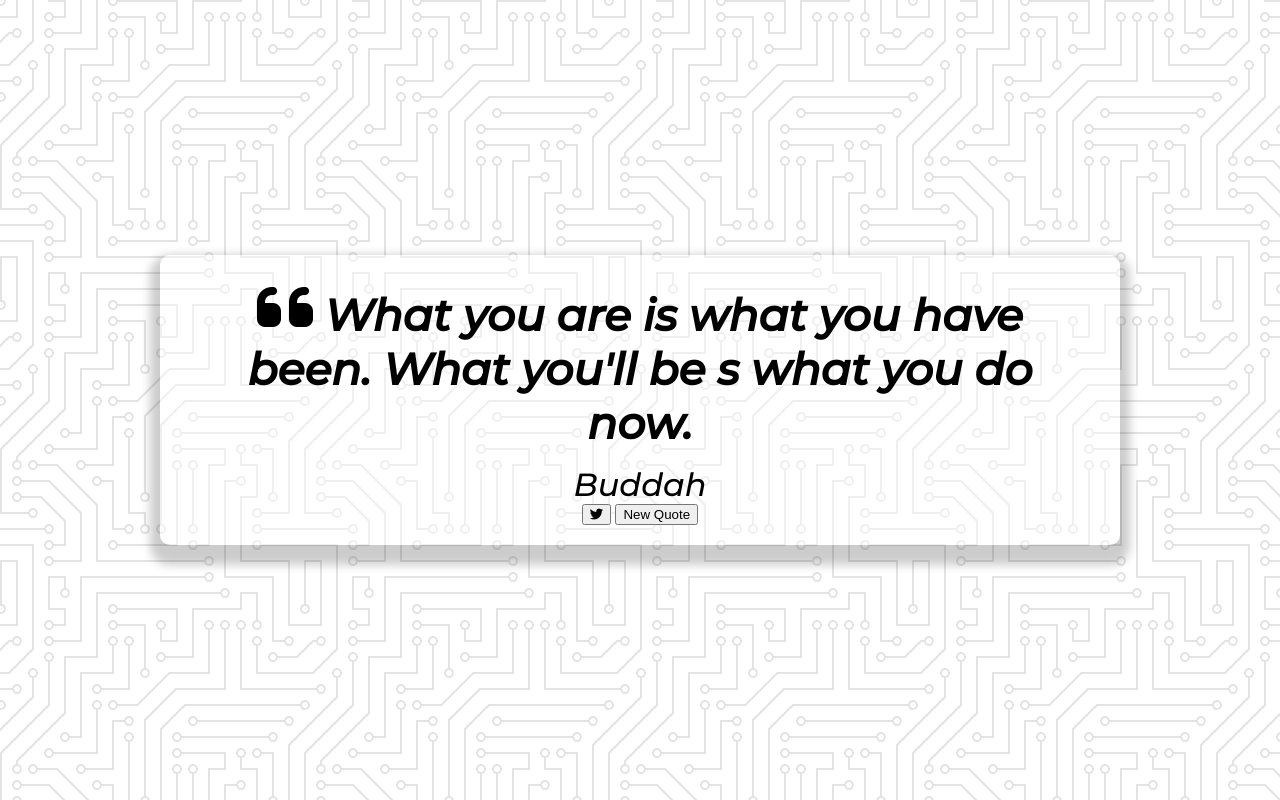
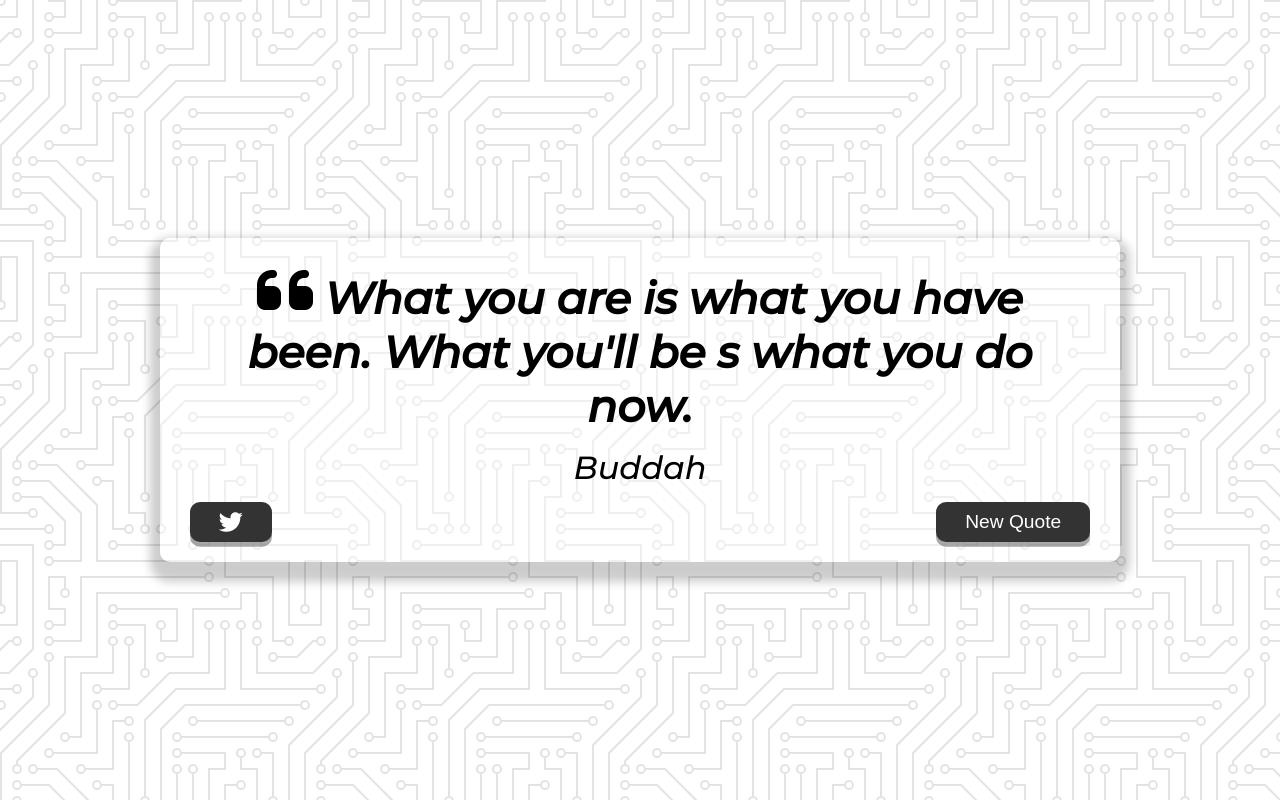
Before and after one commit to Damianpad/quote-generator, a plain HTML site: page index.html in a window 1280 px wide. Drawn offline with Linux system fonts and the light colour scheme.

Commit message:
added button style and transform

```diff
--- a/style.css
+++ b/style.css
@@ -46,7 +46,43 @@ body {
     font-style: italic;
 }
 
-/*  Media Query: Tablet or SMaller */
+.button-container {
+    margin-top: 15px;
+    display: flex;
+    justify-content: space-between;
+}
+
+button {
+    cursor: pointer;
+    font-size: 1.2rem;
+    height: 2.5rem;
+    border: none;
+    border-radius: 10px;
+    color: #ffffff;
+    background-color: #333;
+    outline: none;
+    padding: 0.5rem 1.8rem;
+    box-shadow: 0 0.3rem rgba(121, 121, 121, 0.65);
+}
+
+button:hover {
+    filter: brightness(110%);
+}
+
+button:active {
+    transform: translate(0, 0.3rem);
+    box-shadow: 0 0.1rem rgba(255, 255, 255, 0.65);
+}
+
+.twitter-button:hover {
+    color: #38a1f3;
+}
+
+.fa-twitter {
+    font-size: 1.5rem;
+}
+
+/*  Media Query: Tablet or Smaller */
 @media screen and (max-width:1000px) {
     .quote-container {
         margin: auto 10px;
```
